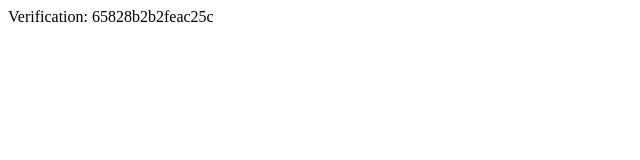
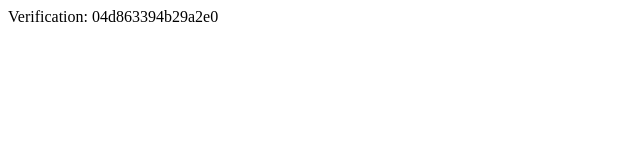
Before and after one commit to elschool1/elschool1.github.io, a plain HTML site: page yandex_04d863394b29a2e0.html in a window 1280 px wide. Shown: the full height of the page, 0-640 px from the left. Drawn offline with Linux system fonts and the light colour scheme.

Commit message:
Update and rename yandex_65828b2b2feac25c.html to yandex_04d863394b29a2e0.html

```diff
--- a/yandex_65828b2b2feac25c.html
+++ b/yandex_04d863394b29a2e0.html
@@ -2,5 +2,5 @@
     <head>
         <meta http-equiv="Content-Type" content="text/html; charset=UTF-8">
     </head>
-    <body>Verification: 65828b2b2feac25c</body>
+    <body>Verification: 04d863394b29a2e0</body>
 </html>
```
